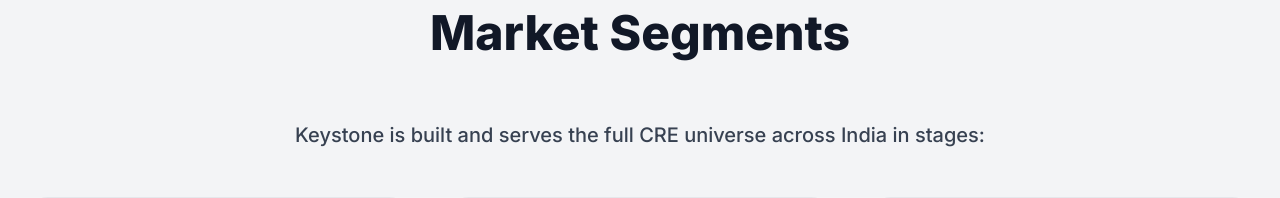
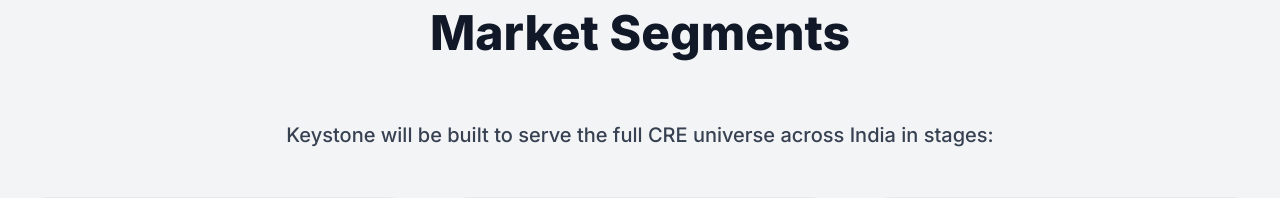
Before and after one commit to rchopra009/keystone-investor-brief, a plain HTML site: page index.html in a window 1280 px wide. Shown: the part 5400-5598 px from the top of the page. Drawn offline with nearby package versions, Linux system fonts and the light colour scheme.

Commit message:
Update index.html

```diff
--- a/index.html
+++ b/index.html
@@ -358,7 +358,7 @@
                 <div class="w-20 h-1 bg-gradient-to-r from-keystone-green to-keystone-purple rounded-full absolute bottom-[-1rem] left-1/2 -translate-x-1/2"></div>
             </h2>
             <p class="text-center text-lg md:text-xl font-medium mb-12 text-gray-700">
-                Keystone is built and serves the full CRE universe across India in stages:
+                Keystone will be built to serve the full CRE universe across India in stages:
             </p>
             <div class="grid grid-cols-1 sm:grid-cols-2 lg:grid-cols-3 gap-8">
                 <div class="bg-white rounded-3xl p-8 shadow-lg border border-gray-200 transition-all hover:scale-105 hover:shadow-xl hover:shadow-gray-300">
```
